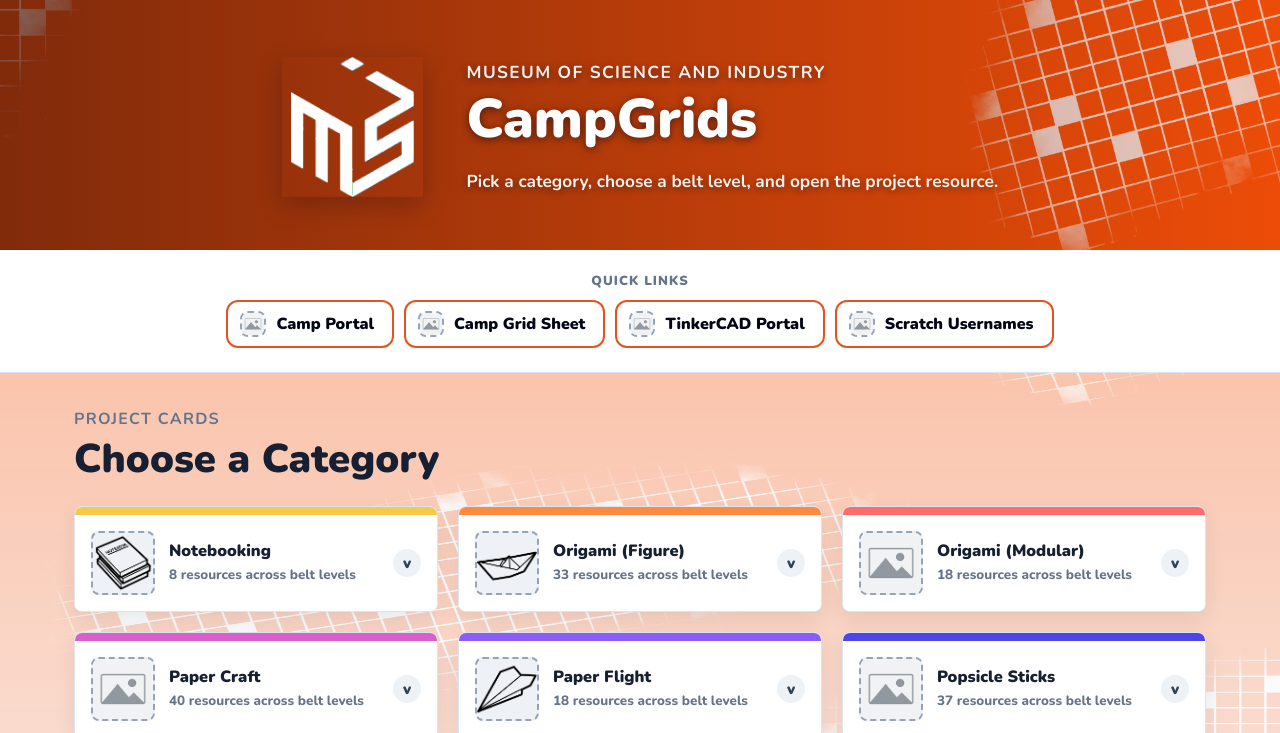
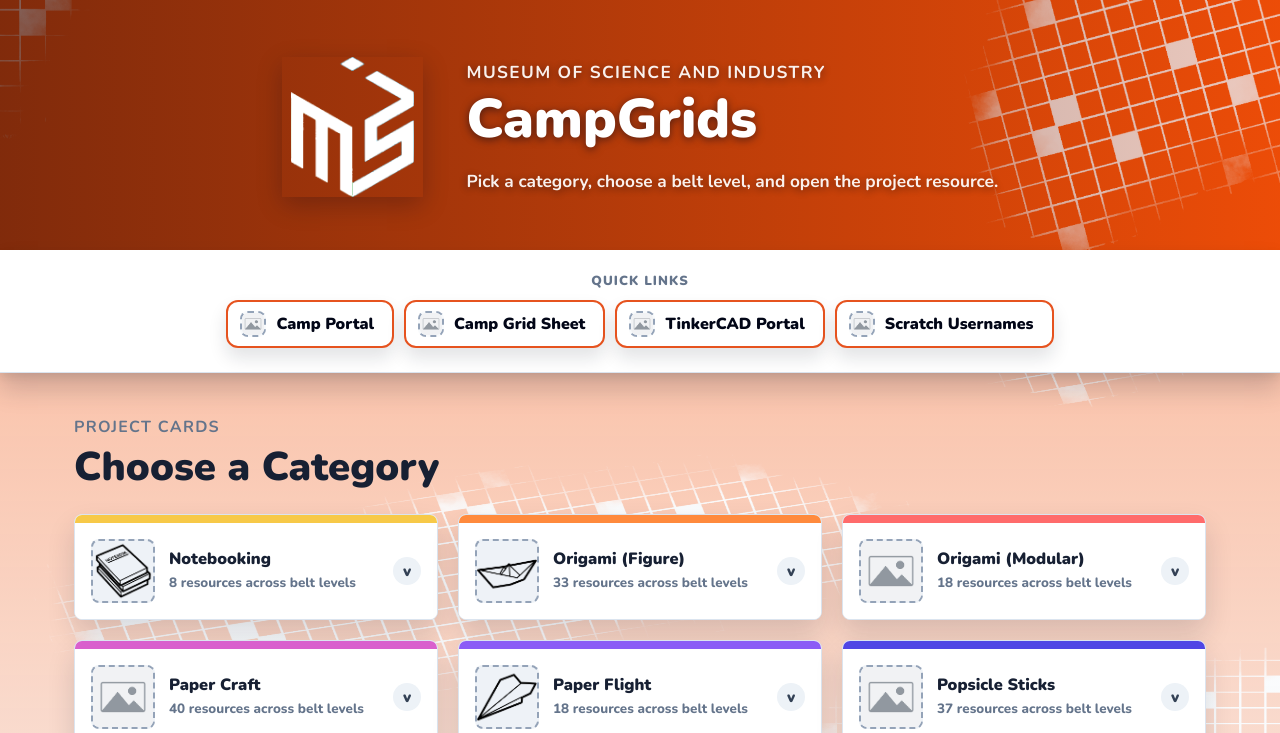
Before and after one commit to DanishNadar/CampGrids, a plain HTML site: page index.html in a window 1280 px wide. Shown: the top 733 px of the page. Drawn offline with nearby package versions, Linux system fonts and the light colour scheme.

Commit message:
implemented shadows

```diff
--- a/styles.css
+++ b/styles.css
@@ -90,8 +90,11 @@
 
 /* This styles the quickLinks bar. The white background separates the shortcut links from the blue header above. */
 .quickLinks {
+  position: relative;
+  z-index: 2;
   background: var(--paper);
   border-bottom: 1px solid var(--line);
+  box-shadow: 0 16px 24px rgba(15, 23, 42, 0.18), 0 4px 8px rgba(15, 23, 42, 0.08);
   padding: 22px 20px 24px;
 }
 
@@ -129,8 +132,8 @@
   background: #ffffff;
   font-weight: 900;
   text-decoration: none;
-  box-shadow: none;
-  transition: transform 0.18s ease, border-color 0.18s ease;
+  box-shadow: 0 10px 18px rgba(15, 23, 42, 0.12);
+  transition: transform 0.18s ease, border-color 0.18s ease, box-shadow 0.18s ease;
 }
 
 /* This adds a small lift effect when someone hovers over or tabs to a quick link. It helps users notice that the button is clickable. */
@@ -138,6 +141,7 @@
 .quickLink:focus-visible {
   transform: translateY(-2px);
   border-color: #c2410c;
+  box-shadow: 0 14px 24px rgba(15, 23, 42, 0.16);
 }
 
 /* These legacy quickLink color classes are kept so script.js can keep using the same data shape while every shortcut shares the MSI outline style. */
@@ -159,7 +163,7 @@
   gap: 28px;
   max-width: 1180px;
   margin: 0 auto;
-  padding: 34px 24px 20px;
+  padding: 42px 24px 20px;
 }
 
 /* This styles the "Choose a Category" heading. clamp() keeps the heading readable on small screens and prominent on large ones. */
@@ -194,7 +198,7 @@
   border: 1px solid var(--line);
   border-radius: 8px;
   background: var(--paper);
-  box-shadow: 0 8px 22px rgba(15, 23, 42, 0.08);
+  box-shadow: 0 14px 28px rgba(15, 23, 42, 0.14);
 }
 
 /* This styles the top button of each card. The colored strip at the top uses --categoryColor, which script.js sets for each category when it builds the card. */
```
